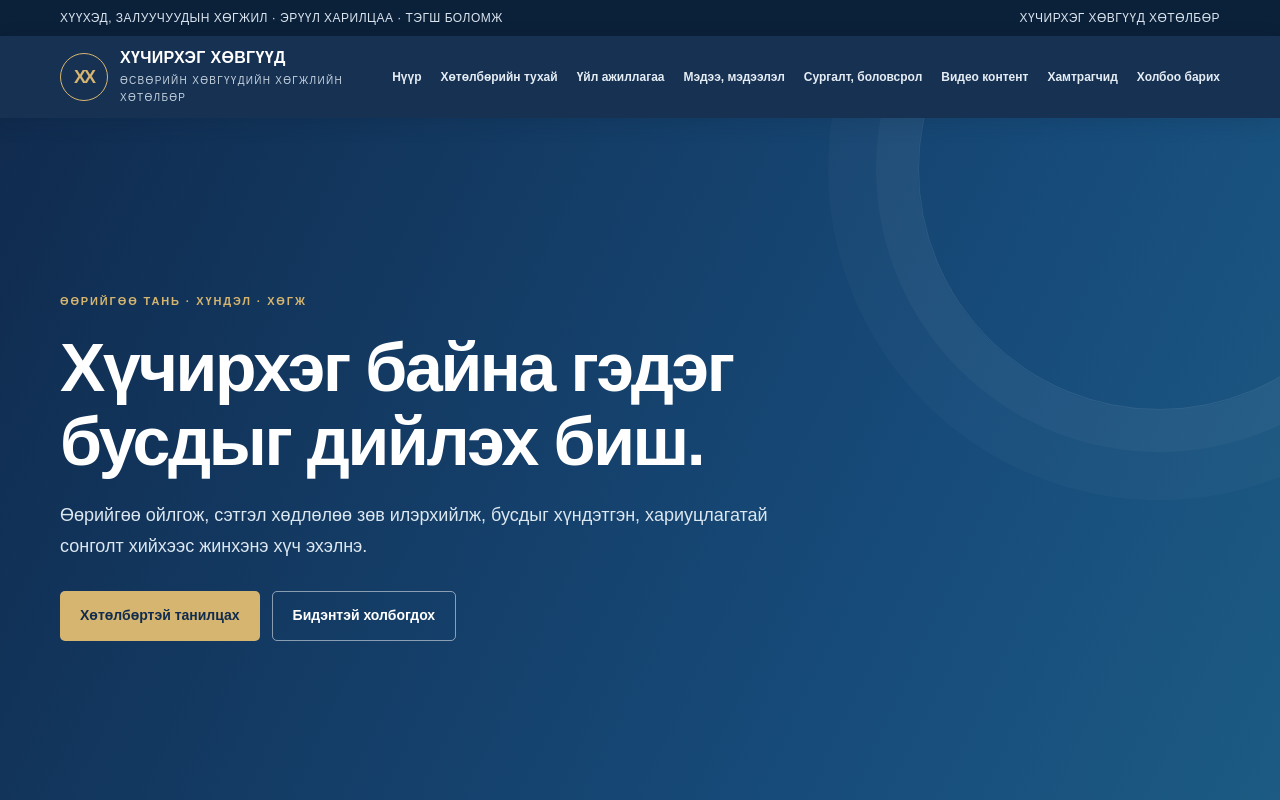
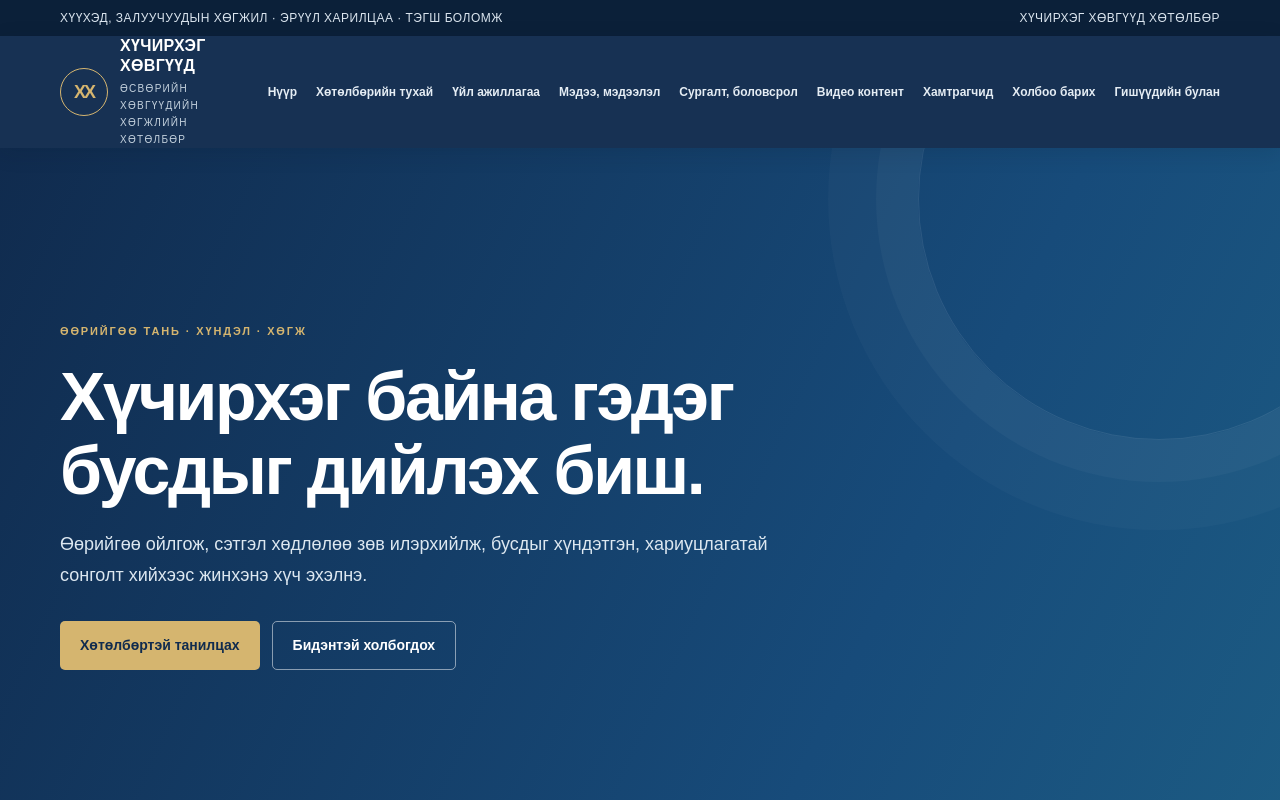
Before and after one commit to strongboysmovement-afk/strongboys, a plain HTML site: page index.html in a window 1280 px wide. Shown: the top 800 px of the page. Drawn offline with Linux system fonts and the light colour scheme.

Commit message:
Add member portal navigation

```diff
--- a/index.html
+++ b/index.html
@@ -32,7 +32,7 @@ footer{background:#091d33;color:#dbe5ef;padding:45px 0 20px}.foot{display:grid;g
 <header><div class="wrap head">
 <a class="brand" href="#home" aria-label="Хүчирхэг хөвгүүд нүүр"><span class="mark">ХХ</span><span><b>ХҮЧИРХЭГ ХӨВГҮҮД</b><small>ӨСВӨРИЙН ХӨВГҮҮДИЙН ХӨГЖЛИЙН ХӨТӨЛБӨР</small></span></a>
 <button class="menu" id="menu" aria-label="Цэс нээх" aria-expanded="false">☰</button>
-<nav id="nav"><a href="#home">Нүүр</a><a href="#about">Хөтөлбөрийн тухай</a><a href="#activities">Үйл ажиллагаа</a><a href="#news">Мэдээ, мэдээлэл</a><a href="#learning">Сургалт, боловсрол</a><a href="#video">Видео контент</a><a href="#partners">Хамтрагчид</a><a href="#contact">Холбоо барих</a></nav>
+<nav id="nav"><a href="#home">Нүүр</a><a href="#about">Хөтөлбөрийн тухай</a><a href="#activities">Үйл ажиллагаа</a><a href="#news">Мэдээ, мэдээлэл</a><a href="#learning">Сургалт, боловсрол</a><a href="#video">Видео контент</a><a href="#partners">Хамтрагчид</a><a href="#contact">Холбоо барих</a><a href="members.html">Гишүүдийн булан</a></nav>
 </div></header>
 <main>
 <section class="hero" id="home"><div class="wrap">
```
